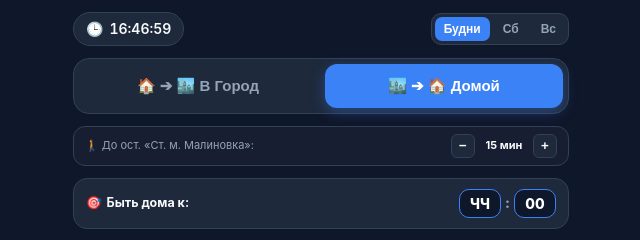
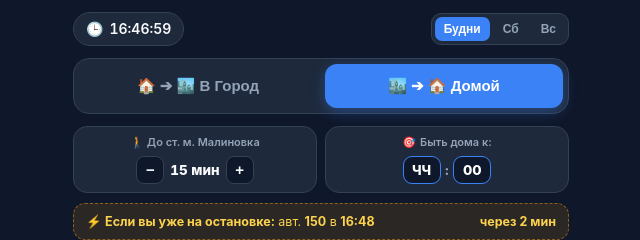
Before and after one commit to Maxtor8/bogatyrevo-bus, a plain HTML site: page index.html in a window 1280 px wide. Shown: the top 240 px of the page, without its empty margins (319-959 px from the left). Drawn offline with Linux system fonts and the light colour scheme.

Commit message:
feat: place walk-time and target-time controls side by side in 2 tiles (v23)

```diff
--- a/index.html
+++ b/index.html
@@ -116,47 +116,61 @@
       box-shadow: 0 4px 14px rgba(59, 130, 246, 0.35);
     }
 
-    /* Инфо-строка о времени пешком */
-    .walk-bar {
+    /* Две компактные карточки в одну строчку: До остановки + Быть к */
+    .controls-grid {
+      display: grid;
+      grid-template-columns: 1fr 1fr;
+      gap: 8px;
+      margin-bottom: 10px;
+    }
+    .control-tile {
+      background: var(--card);
+      border: 1px solid var(--card-border);
+      border-radius: 14px;
+      padding: 8px 10px;
       display: flex;
+      flex-direction: column;
+      align-items: center;
       justify-content: space-between;
-      align-items: center;
-      gap: 8px;
-      background: rgba(255, 255, 255, 0.03);
-      border: 1px solid var(--card-border);
-      border-radius: 12px;
-      padding: 7px 11px;
-      margin-bottom: 12px;
+      gap: 6px;
+      min-width: 0;
+    }
+    .tile-label {
       font-size: 11px;
+      font-weight: 600;
       color: var(--muted);
       white-space: nowrap;
-    }
-    #walk-label {
       overflow: hidden;
       text-overflow: ellipsis;
-      white-space: nowrap;
+      max-width: 100%;
+      display: flex;
+      align-items: center;
+      gap: 4px;
     }
     .walk-controls {
       display: flex;
       align-items: center;
-      gap: 5px;
-      flex-shrink: 0;
+      justify-content: center;
+      gap: 6px;
     }
     .walk-btn {
-      width: 24px;
-      height: 24px;
-      border-radius: 6px;
+      width: 28px;
+      height: 28px;
+      border-radius: 8px;
       border: 1px solid var(--card-border);
-      background: var(--card);
+      background: #0f172a;
       color: var(--text);
+      font-size: 15px;
       font-weight: 700;
       cursor: pointer;
     }
     .walk-val {
       color: var(--text);
-      font-weight: 700;
+      font-size: 13.5px;
+      font-weight: 800;
       min-width: 48px;
       text-align: center;
+      font-variant-numeric: tabular-nums;
     }
 
     /* Главная карточка ближайшего автобуса */
@@ -485,77 +499,58 @@
     }
 
     /* Блок "К какому времени нужно быть на месте" */
-    .planner-card {
-      background: var(--card);
-      border: 1px solid var(--card-border);
-      border-radius: 14px;
-      padding: 10px 12px;
-      margin-bottom: 14px;
-    }
-    .planner-header {
-      display: flex;
-      justify-content: space-between;
-      align-items: center;
-      gap: 6px;
-    }
-    .planner-title {
-      font-size: 12.5px;
-      font-weight: 700;
-      color: var(--text);
-      display: flex;
-      align-items: center;
-      gap: 5px;
-      white-space: nowrap;
-      min-width: 0;
-      overflow: hidden;
-      text-overflow: ellipsis;
-    }
     .planner-controls {
       display: flex;
       align-items: center;
+      justify-content: center;
       gap: 4px;
-      flex-shrink: 0;
     }
     .time-select {
       background: #0f172a;
       border: 1px solid var(--primary);
       color: #fff;
       font-family: inherit;
-      font-size: 14px;
+      font-size: 13.5px;
       font-weight: 800;
-      padding: 5px 7px;
-      border-radius: 10px;
+      padding: 4px 6px;
+      border-radius: 9px;
       outline: none;
       cursor: pointer;
       appearance: none;
       -webkit-appearance: none;
       text-align: center;
-      min-width: 42px;
+      min-width: 38px;
+      height: 28px;
     }
     .time-colon {
       font-weight: 800;
       color: var(--muted);
-      font-size: 14px;
+      font-size: 13.5px;
     }
     .clear-plan-btn {
       background: rgba(255, 255, 255, 0.08);
       border: none;
       color: var(--muted);
-      font-size: 12px;
-      font-weight: 600;
-      padding: 6px 9px;
+      font-size: 11px;
+      font-weight: 700;
+      width: 24px;
+      height: 28px;
       border-radius: 8px;
       cursor: pointer;
       display: none;
     }
     .clear-plan-btn.visible {
-      display: inline-block;
+      display: inline-flex;
+      align-items: center;
+      justify-content: center;
     }
     .planner-results {
       display: none;
-      margin-top: 12px;
-      padding-top: 12px;
-      border-top: 1px solid var(--card-border);
+      background: var(--card);
+      border: 1px solid var(--card-border);
+      border-radius: 14px;
+      padding: 10px 12px;
+      margin-bottom: 12px;
       flex-direction: column;
       gap: 8px;
     }
@@ -678,20 +673,19 @@
     </button>
   </div>
 
-  <!-- Настройка запаса времени на дорогу до остановки -->
-  <div class="walk-bar">
-    <span id="walk-label">🚶 Пешком до остановки (с запасом):</span>
-    <div class="walk-controls">
-      <button class="walk-btn" onclick="adjustWalk(-5)">−</button>
-      <span class="walk-val" id="walk-val">10 мин</span>
-      <button class="walk-btn" onclick="adjustWalk(5)">+</button>
+  <!-- Две компактные карточки в одну строчку: До остановки + Быть к -->
+  <div class="controls-grid">
+    <div class="control-tile">
+      <div class="tile-label" id="walk-label">🚶 До ост. Богатырёво</div>
+      <div class="walk-controls">
+        <button class="walk-btn" onclick="adjustWalk(-5)">−</button>
+        <span class="walk-val" id="walk-val">10 мин</span>
+        <button class="walk-btn" onclick="adjustWalk(5)">+</button>
+      </div>
     </div>
-  </div>
 
-  <!-- Калькулятор: К какому времени нужно быть на месте -->
-  <div class="planner-card">
-    <div class="planner-header">
-      <div class="planner-title">
+    <div class="control-tile">
+      <div class="tile-label">
         <span>🎯</span>
         <span id="planner-label">Быть в Городе к:</span>
       </div>
@@ -729,8 +723,10 @@
         <button class="clear-plan-btn" id="clear-plan-btn" onclick="clearTargetTime()">✕</button>
       </div>
     </div>
-    <div class="planner-results" id="planner-results"></div>
   </div>
+
+  <!-- Результаты калькулятора на всю ширину под двумя блоками -->
+  <div class="planner-results" id="planner-results"></div>
 
   <!-- Баннер, если на остановке прямо сейчас есть автобус, но пешком на него уже не успеть -->
   <div id="imminent-container"></div>
@@ -1023,8 +1019,8 @@
       document.getElementById('walk-val').textContent = `${walkMin} мин`;
       document.getElementById('walk-label').textContent =
         currentDirection === 'to_school'
-          ? '🚶 До ост. «Богатырёво»:'
-          : '🚶 До ост. «Ст. м. Малиновка»:';
+          ? '🚶 До ост. Богатырёво'
+          : '🚶 До ст. м. Малиновка';
 
       document.getElementById('direction-StopName').textContent = getStopLabel();
 
@@ -1214,7 +1210,7 @@
       setHtmlIfChanged(allContainer, allHtml);
 
       document.getElementById('footer-updated').textContent =
-        `База расписания Минсктранс обновлена: ${data.updated_at} • v22`;
+        `База расписания Минсктранс обновлена: ${data.updated_at} • v23`;
     }
 
     renderAll();
--- a/sw.js
+++ b/sw.js
@@ -1,4 +1,4 @@
-const CACHE_NAME = 'minsk-bus-150-170s-v22';
+const CACHE_NAME = 'minsk-bus-150-170s-v23';
 const ASSETS = [
   './',
   './index.html',
```
